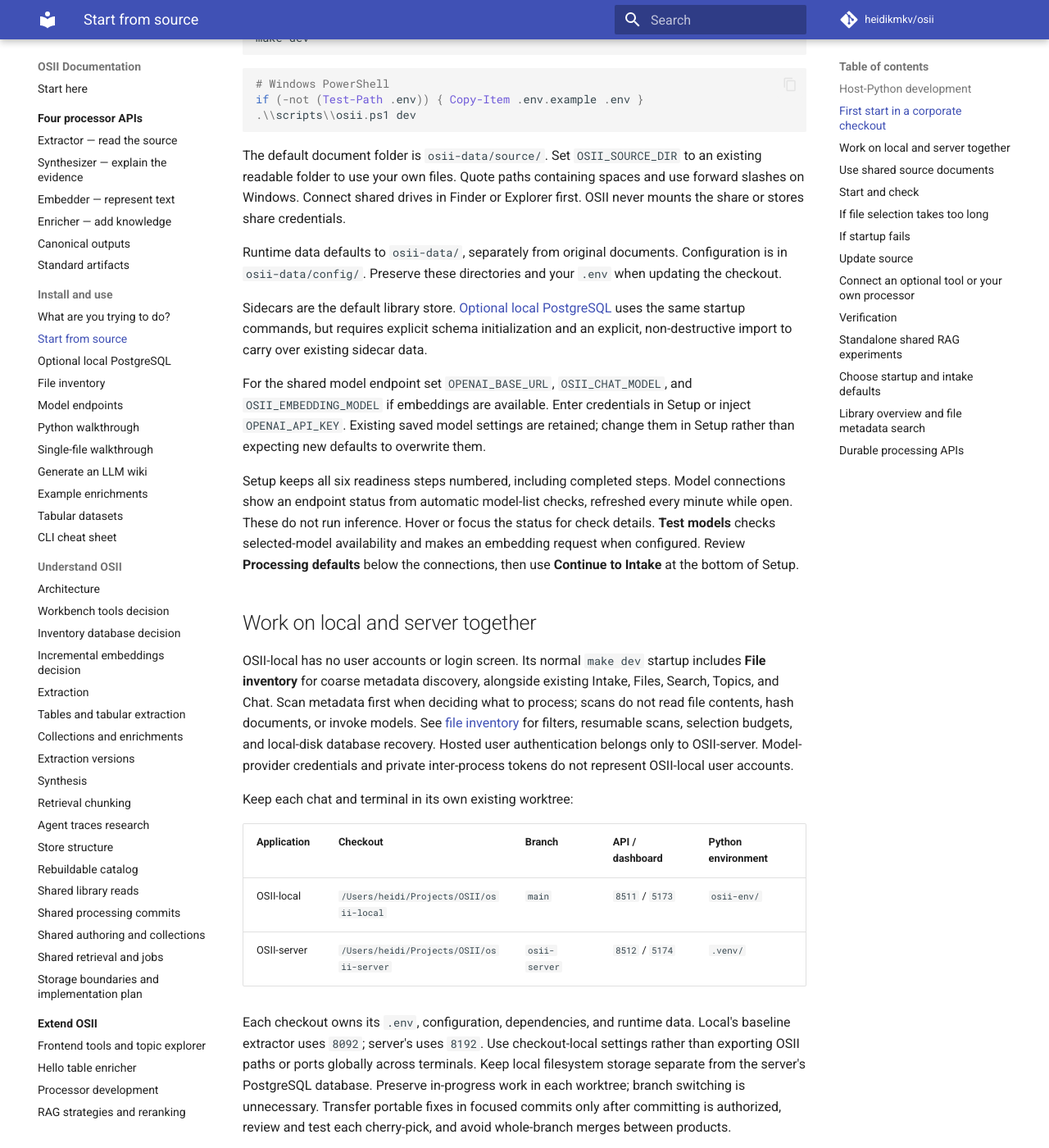
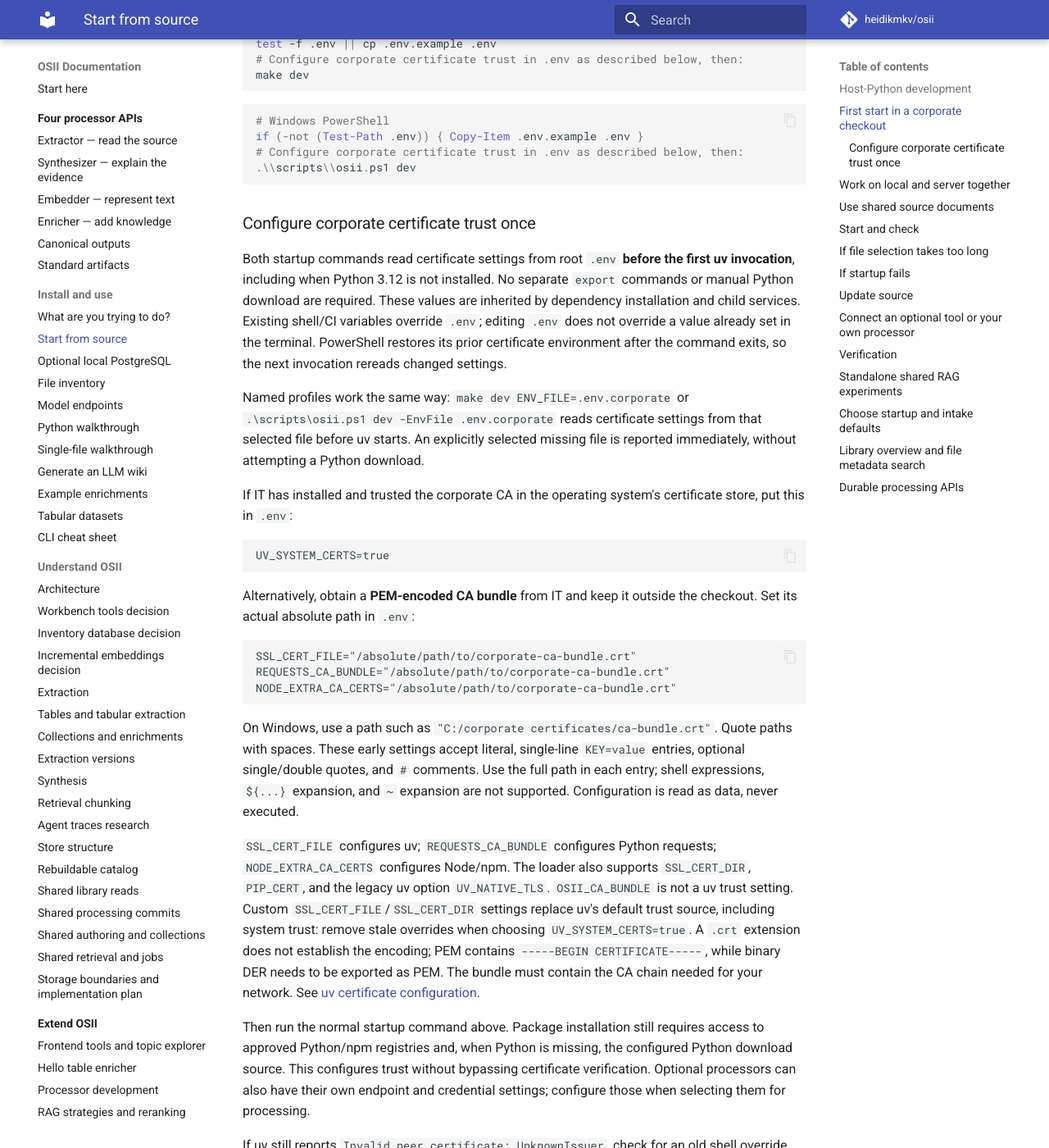
Before and after one commit to sandialabs/OSII, an MkDocs documentation site: the page built from docs/operations/runbook-development.md, in a window 1280 px wide and 1400 px high, scrolled down 528 px. Shown: the whole window at 82% size. Built offline with MkDocs 1.6.1 and Material for MkDocs 9.7.7, drawn with Linux system fonts in a browser that asks for light colours; comment, search, counter and statistics services are not loaded; some of the changed text lies outside the part shown.

Commit message:
fix: load corporate certificate trust before Python bootstrap

````diff
--- a/docs/operations/runbook-development.md
+++ b/docs/operations/runbook-development.md
@@ -10,21 +10,82 @@ or container runtime.
 
 ## First start in a corporate checkout
 
-Copy `.env.example` to `.env` only if you want to customize defaults. Never
-commit credentials. Package installation still requires access to your approved
-Python and npm registries and their corporate trust configuration.
+Copy `.env.example` to `.env` before startup when corporate certificate trust
+or other custom settings are required. Preserve an existing `.env`. Install uv,
+Node.js, and make (macOS/Linux) using your approved software sources; uv can
+obtain the required Python 3.12 itself. Never commit credentials or certificates.
 
 ```bash
 # macOS/Linux — copy once, preserve existing settings
 test -f .env || cp .env.example .env
+# Configure corporate certificate trust in .env as described below, then:
 make dev
 ```
 
 ```powershell
 # Windows PowerShell
 if (-not (Test-Path .env)) { Copy-Item .env.example .env }
+# Configure corporate certificate trust in .env as described below, then:
 .\\scripts\\osii.ps1 dev
 ```
+
+### Configure corporate certificate trust once
+
+Both startup commands read certificate settings from root `.env` **before the
+first uv invocation**, including when Python 3.12 is not installed. No separate
+`export` commands or manual Python download are required. These values are
+inherited by dependency installation and child services. Existing shell/CI
+variables override `.env`; editing `.env` does not override a value already set
+in the terminal. PowerShell restores its prior certificate environment after
+the command exits, so the next invocation rereads changed settings.
+
+Named profiles work the same way: `make dev ENV_FILE=.env.corporate` or
+`.\scripts\osii.ps1 dev -EnvFile .env.corporate` reads certificate settings
+from that selected file before uv starts. An explicitly selected missing file
+is reported immediately, without attempting a Python download.
+
+If IT has installed and trusted the corporate CA in the operating system's
+certificate store, put this in `.env`:
+
+```dotenv
+UV_SYSTEM_CERTS=true
+```
+
+Alternatively, obtain a **PEM-encoded CA bundle** from IT and keep it outside
+the checkout. Set its actual absolute path in `.env`:
+
+```dotenv
+SSL_CERT_FILE="/absolute/path/to/corporate-ca-bundle.crt"
+REQUESTS_CA_BUNDLE="/absolute/path/to/corporate-ca-bundle.crt"
+NODE_EXTRA_CA_CERTS="/absolute/path/to/corporate-ca-bundle.crt"
+```
+
+On Windows, use a path such as `"C:/corporate certificates/ca-bundle.crt"`.
+Quote paths with spaces. These early settings accept literal, single-line
+`KEY=value` entries, optional single/double quotes, and `#` comments. Use the
+full path in each entry; shell expressions, `${...}` expansion, and `~`
+expansion are not supported. Configuration is read as data, never executed.
+
+`SSL_CERT_FILE` configures uv; `REQUESTS_CA_BUNDLE` configures Python requests;
+`NODE_EXTRA_CA_CERTS` configures Node/npm. The loader also supports `SSL_CERT_DIR`,
+`PIP_CERT`, and the legacy uv option `UV_NATIVE_TLS`. `OSII_CA_BUNDLE` is not a uv
+trust setting. Custom `SSL_CERT_FILE`/`SSL_CERT_DIR` settings replace uv's default
+trust source, including system trust: remove stale overrides when choosing
+`UV_SYSTEM_CERTS=true`. A `.crt` extension does not establish the encoding;
+PEM contains `-----BEGIN CERTIFICATE-----`, while binary DER needs to be exported
+as PEM. The bundle must contain the CA chain needed for your network.
+See [uv certificate configuration](https://docs.astral.sh/uv/concepts/authentication/certificates/).
+
+Then run the normal startup command above. Package installation still requires
+access to approved Python/npm registries and, when Python is missing, the
+configured Python download source. This configures trust without bypassing
+certificate verification. Optional processors can also have their own endpoint
+and credential settings; configure those when selecting them for processing.
+
+If uv still reports `Invalid peer certificate: UnknownIssuer`, check for an old
+shell override, the correct CA chain/PEM encoding, and the approved proxy or
+download mirror with IT. An unreadable or non-PEM `SSL_CERT_FILE` is reported
+before uv starts. Fix the setting and rerun; no environment deletion is needed.
 
 The default document folder is `osii-data/source/`. Set `OSII_SOURCE_DIR` to
 an existing readable folder to use your own files. Quote paths containing
````
Also changed, not shown: 4 other files.
